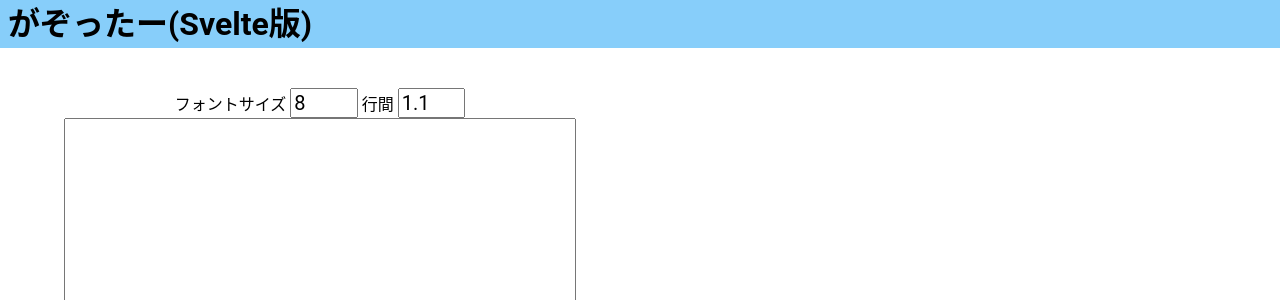
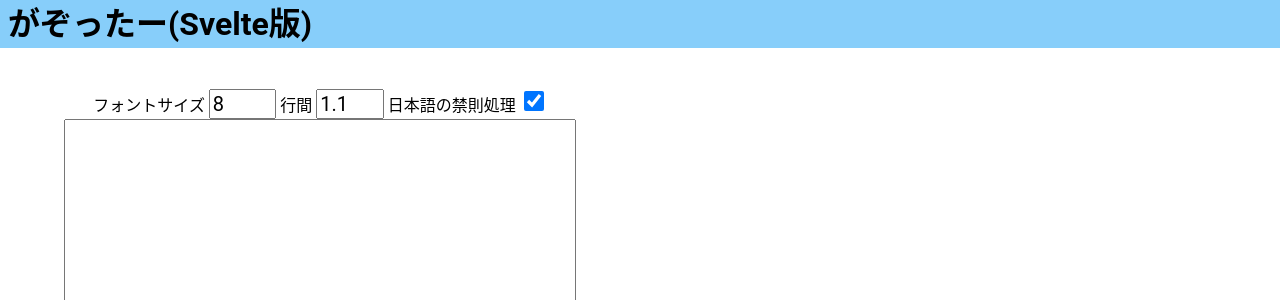
Before and after one commit to goahi/Gazotter-rewrite, a Svelte app: page / in a window 1280 px wide. Shown: the top 300 px of the page. Built offline with nearby package versions, Linux system fonts and the light colour scheme.

Commit message:
add: add japanese-hyphnation support

```diff
--- a/src/Generator.svelte
+++ b/src/Generator.svelte
@@ -4,6 +4,7 @@
     export let input;
     export let fontsize = 8;
     export let linespacing = 1.1;
+    export let jahyphenation = true;
 
     let c;
     let dummy;
@@ -49,7 +50,17 @@
                 while (actual_width > getWidth(kari.slice(0, letter_count))) {
                     letter_count += 1;
                 }
-                letter_count -= 1;
+                console.log(kari.slice(0, letter_count));
+                console.log(kari.slice(letter_count - 1, letter_count));
+                if (
+                    jahyphenation === true &&
+                    "、。，．,.".indexOf(
+                        kari.slice(letter_count - 1, letter_count)
+                    ) !== -1
+                ) {
+                } else {
+                    letter_count -= 1;
+                }
 
                 line_wrapped.push(kari.slice(0, letter_count));
                 kari = kari.slice(letter_count);
@@ -85,6 +96,8 @@
     $: if (c) {
         input = input;
         linespacing = linespacing;
+        jahyphenation = jahyphenation;
+
         let ctx = c.getContext("2d");
 
         ctx.font = `${fontsize}px sans-serif`;
--- a/src/TextSetting.svelte
+++ b/src/TextSetting.svelte
@@ -3,17 +3,20 @@
 
     let font_size = 8;
     let line_spacing = 1.1;
+    let ja_hyphenation = true;
 
     const dispatch = createEventDispatcher();
 
     dispatch("text_setting", {
         fontsize: font_size,
         linespacing: line_spacing,
+        jahyphenation: ja_hyphenation,
     });
 
     $: dispatch("text_setting", {
         fontsize: font_size,
         linespacing: line_spacing,
+        jahyphenation: ja_hyphenation,
     });
 </script>
 
@@ -36,6 +39,12 @@
             step="0.1"
             bind:value={line_spacing}
         />
+        日本語の禁則処理
+        <input
+            class="inputbox_check"
+            type="checkbox"
+            bind:checked={ja_hyphenation}
+        />
     </div>
 </section>
 
@@ -49,4 +58,9 @@
         height: 1.5em;
         width: 6ch;
     }
+
+    .inputbox_check {
+        height: 1.25em;
+        width: 1.25em;
+    }
 </style>
```
